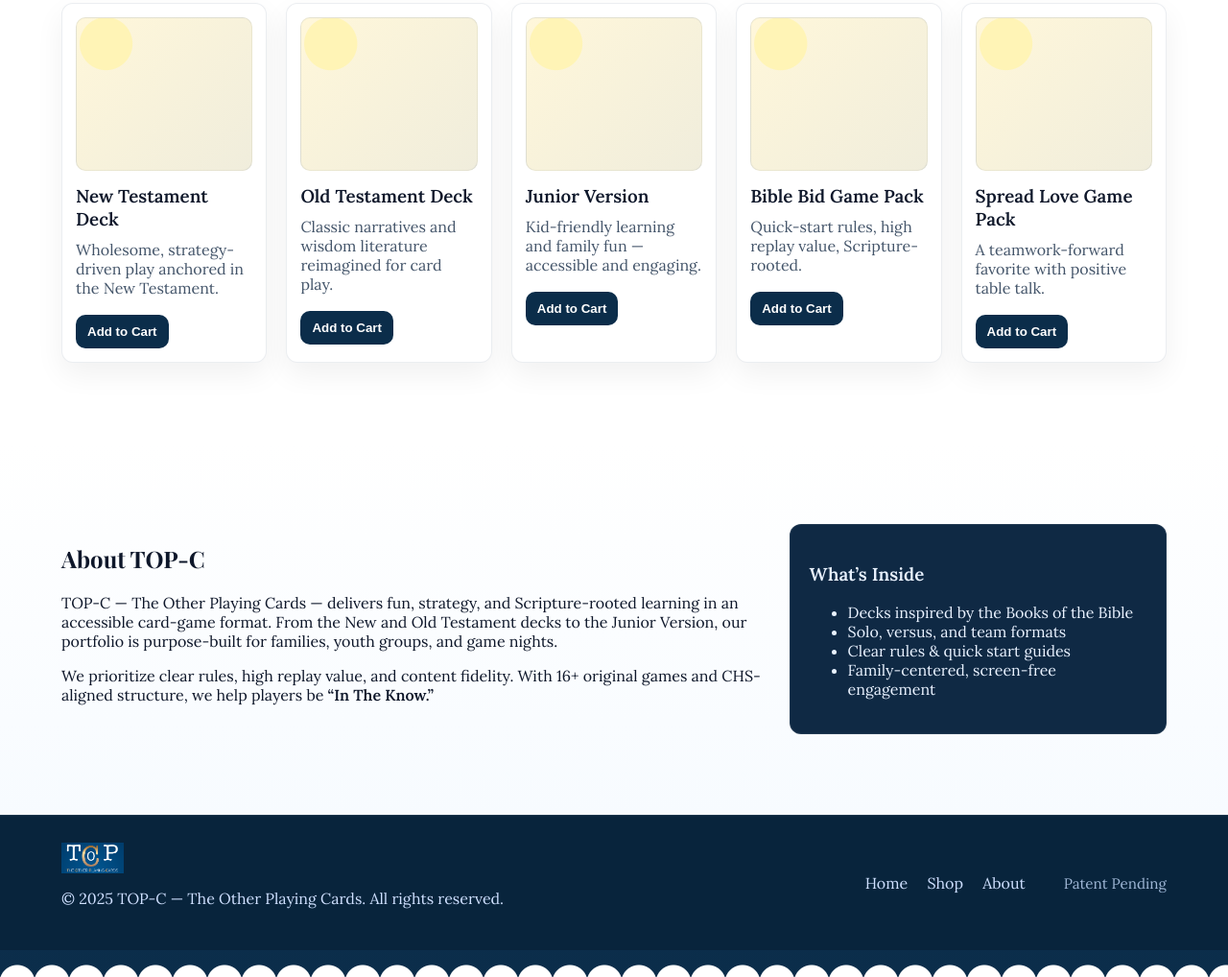
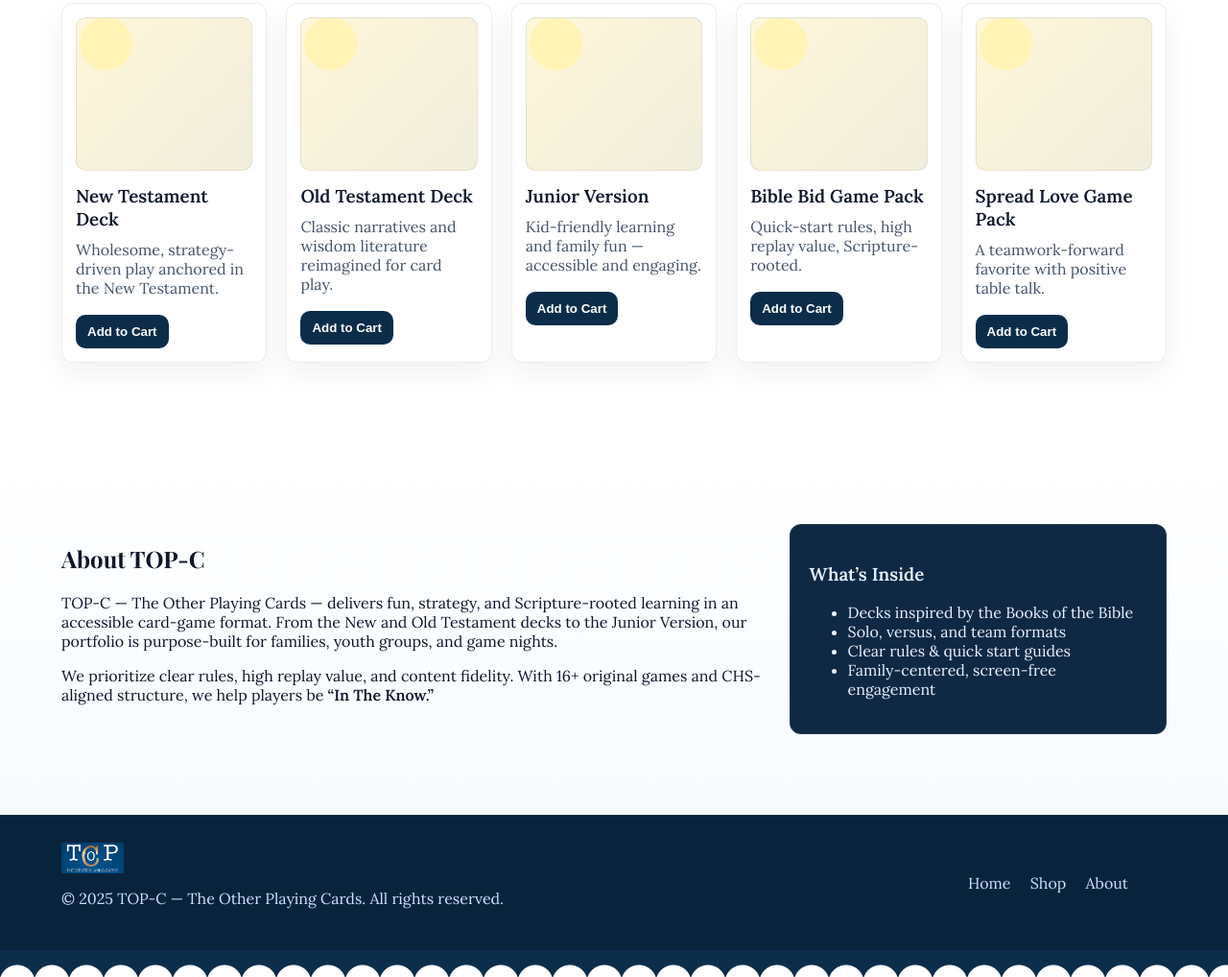
Before and after one commit to VirtuallyMace/TOPC.github.io, a plain HTML site: page index.html in a window 1280 px wide. Shown: the part 1025-2043 px from the top of the page at 96% size. Drawn offline with nearby package versions, Linux system fonts and the light colour scheme.

Commit message:
Update index.html

```diff
--- a/index.html
+++ b/index.html
@@ -158,7 +158,6 @@
         <a href="#about">About</a>
       </nav>
       <div class="foot-meta">
-        <p>Patent Pending</p>
       </div>
     </div>
   </footer>
```
